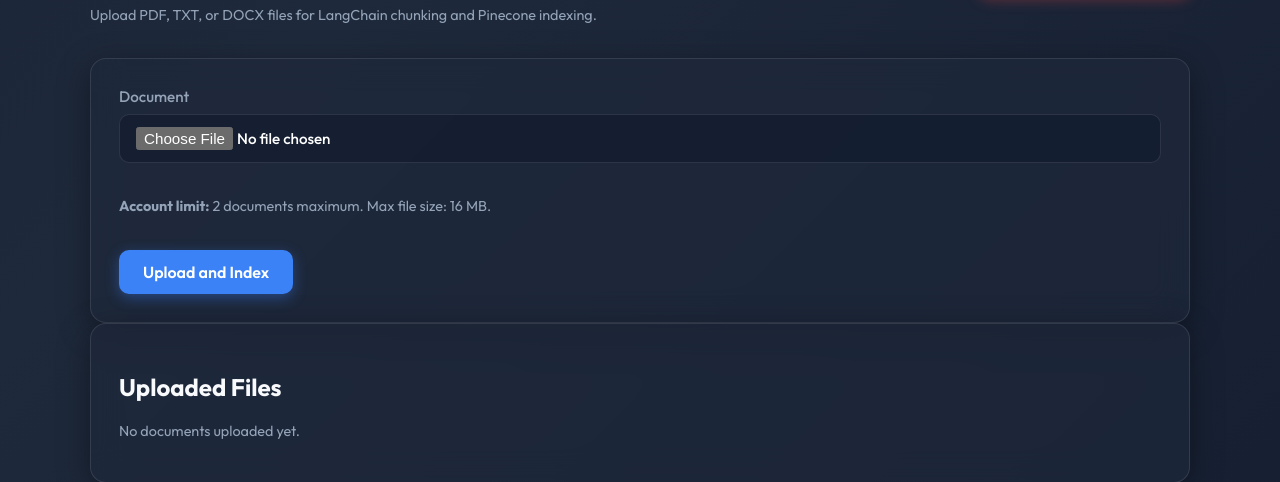
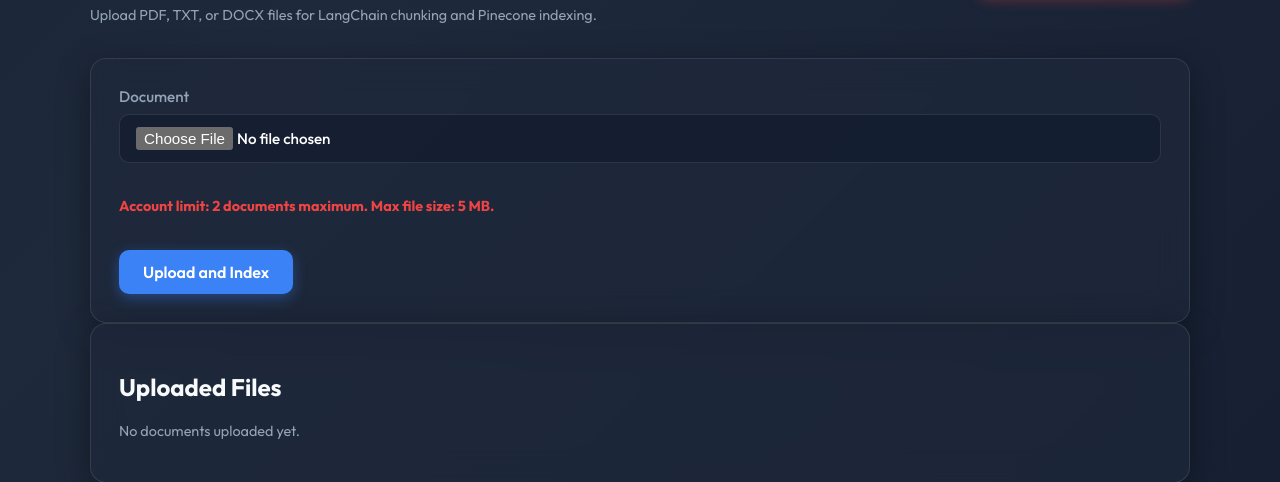
Before and after one commit to Valo-Asura/custom_ai_bot, a Flask app: page /upload in a window 1280 px wide. Shown: the part 195-677 px from the top of the page. Run offline with Flask 3, Linux system fonts and the light colour scheme; the visitor is signed in with stand-in values (Sample User, id 1); data comes from the database, SQL or seed files in the repository; data that the repository does not hold is empty.

Commit message:
docs: update readme to reflect mongodb and fix limits

```diff
--- a/app.py
+++ b/app.py
@@ -34,6 +34,7 @@ app.secret_key = app.config['SECRET_KEY']
 app.teardown_appcontext(close_db)
 
 app.config['UPLOAD_FOLDER'].mkdir(parents=True, exist_ok=True)
+app.config['MAX_CONTENT_LENGTH'] = 5 * 1024 * 1024  # 5 MB limit
 
 with app.app_context():
     init_db()
@@ -266,8 +267,8 @@ def chat_send():
 
     messages = list_chat_messages(int(current_user['id']))
     user_message_count = sum(1 for m in messages if m.get('role') == 'user')
-    if user_message_count >= 10:
-        error_msg = 'Account limit reached: Maximum of 10 messages allowed per account.'
+    if user_message_count >= 5:
+        error_msg = 'Account limit reached: Maximum of 5 messages allowed per account.'
         if request.is_json:
             return jsonify({'ok': False, 'error': error_msg}), 400
         flash(error_msg, 'error')
--- a/templates/chat.html
+++ b/templates/chat.html
@@ -4,7 +4,7 @@
 <section class="page-header section-row" style="margin-bottom: 20px;">
     <div>
         <h1>Chat</h1>
-        <p class="muted">Ask questions against your bot personality and uploaded knowledge base. <strong style="color: var(--danger); font-weight: 800; font-size: 1.1em;">Account limit: 10 messages max.</strong></p>
+        <p class="muted">Ask questions against your bot personality and uploaded knowledge base. <strong style="color: var(--danger); font-weight: 800; font-size: 1.1em;">Account limit: 5 messages max.</strong></p>
     </div>
     <form action="{{ url_for('chat_clear') }}" method="post" onsubmit="return confirm('Clear your entire chat history?');">
         <button type="submit" class="danger-button">Clear Chat History</button>
--- a/templates/upload.html
+++ b/templates/upload.html
@@ -16,7 +16,7 @@
         <label>Document
             <input type="file" name="document" accept=".pdf,.txt,.docx" required>
         </label>
-        <p class="muted"><strong>Account limit:</strong> 2 documents maximum. Max file size: 16 MB.</p>
+        <p class="muted" style="color: var(--danger); font-weight: 800;"><strong>Account limit:</strong> 2 documents maximum. Max file size: 5 MB.</p>
         <button type="submit">Upload and Index</button>
     </form>
 </section>
```
Also changed, not shown: README.md.
